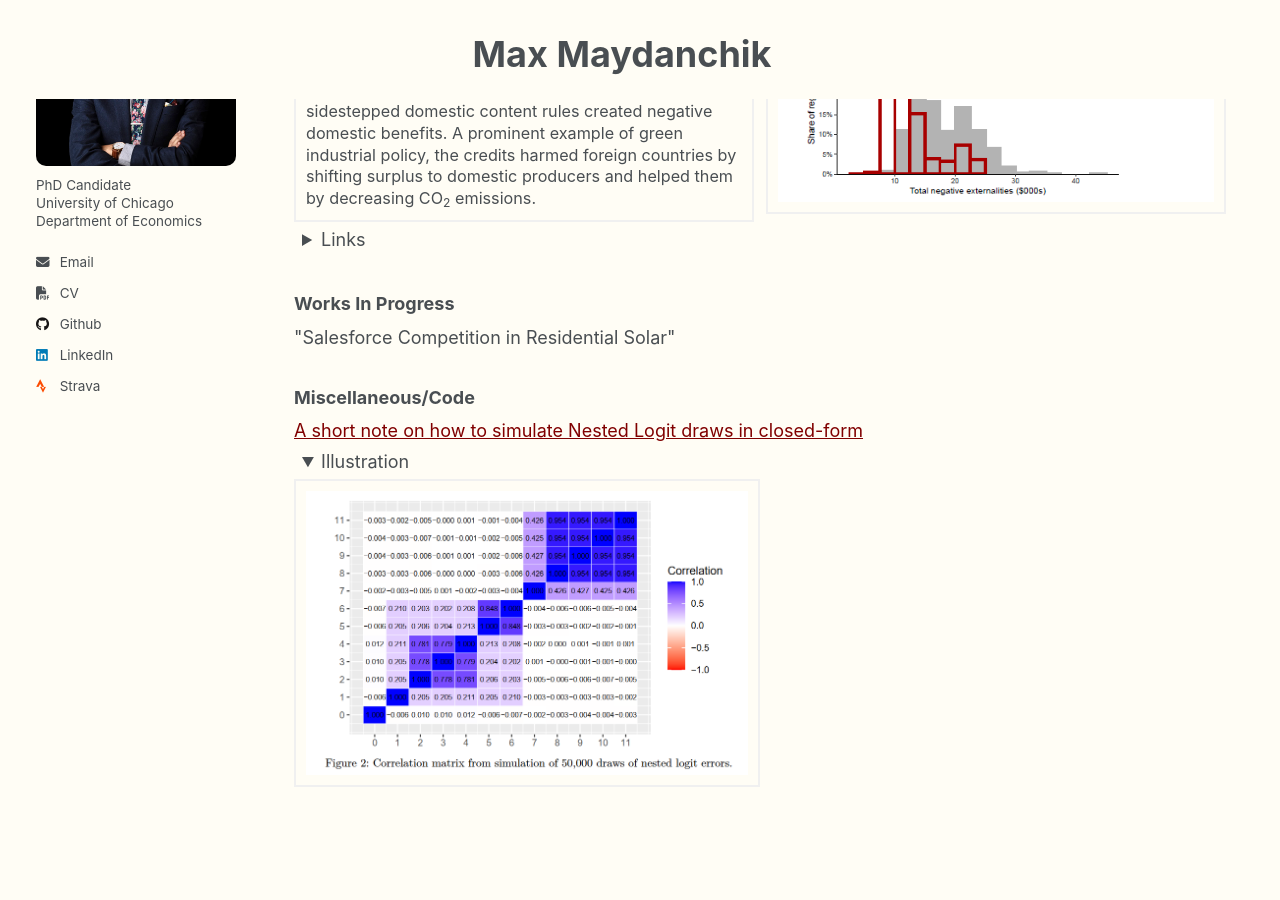
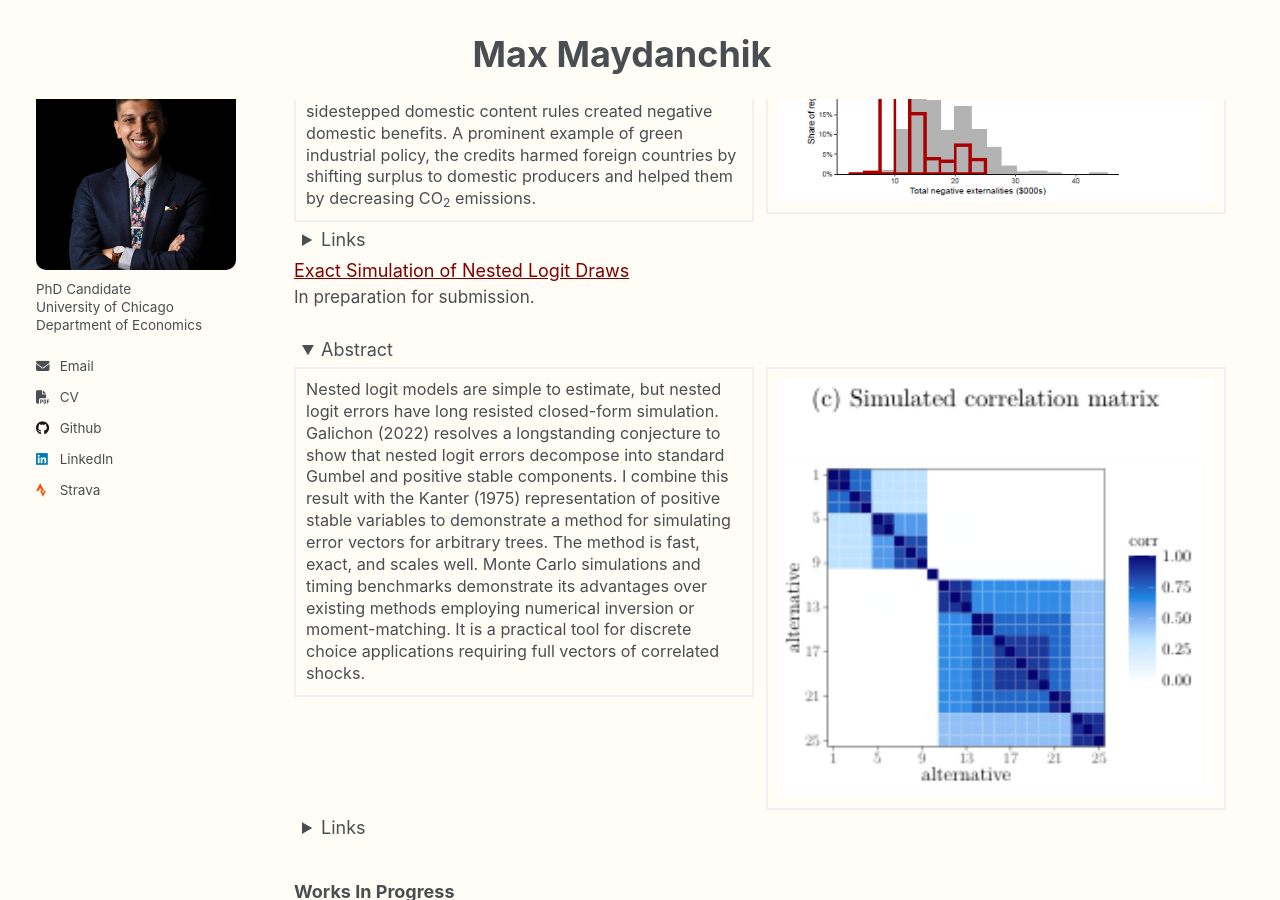
Before and after one commit to MMaydanchik/mmaydanchik.github.io, a Jekyll site: the page built from _pages/about.md, in a window 1280 px wide and 900 px high, scrolled down 506 px. Built offline with Jekyll 4.4.1, drawn with Linux system fonts in a browser that asks for light colours.

Commit message:
NL Sampling Draft

```diff
--- a/_pages/about.md
+++ b/_pages/about.md
@@ -56,8 +56,6 @@ I'm a <u>fifth-year PhD candidate</u> in the Economics Department at the <u>Univ
 
 My research uses tools from <u>industrial organization</u> for <u>public & environmental economics</u> questions. I am particularly interested in markets for and the adoption of new green technologies.
 
-<!-- I am a lifelong ([northside](https://www.youtube.com/watch?v=HOp8w2PgHlM)) Chicago sports fan, for better or for worse. -->
-
 ### Working Papers
 
 <a href="/files/EVTrade.pdf" class="maroon"><m>"The Effects of "Buy American": Electric Vehicles and the Inflation Reduction Act"</m></a> \
@@ -84,25 +82,34 @@ NBER Working Paper #33032, March 2026 (**Revise and Resubmit** at *American Econ
 </div>
 </details>
 
-<!-- <details closed>
-<summary>Media coverage</summary>
-</details> -->
+
+<div>
+<a href="/files/NLsampling.pdf" class="maroon"> Exact Simulation of Nested Logit Draws </a>
+</div>
+In preparation for submission.
+
+<details open>
+<summary>Abstract</summary>
+<div class="details-grid">
+  <div class="paper-abstract" style="border: 2px solid #f0f0f0; background-color: inherit; padding: 10px;">
+  Nested logit models are simple to estimate, but nested logit errors have long resisted closed-form simulation. Galichon (2022) resolves a longstanding conjecture to show that nested logit errors decompose into standard Gumbel and positive stable components. I combine this result with the Kanter (1975) representation of positive stable variables to demonstrate a method for simulating error vectors for arbitrary trees. The method is fast, exact, and scales well. Monte Carlo simulations and timing benchmarks demonstrate its advantages over existing methods employing numerical inversion or moment-matching. It is a practical tool for discrete choice applications requiring full vectors of correlated shocks.
+  </div>
+
+  <div class="paper-figure" style="border: 2px solid #f0f0f0; padding: 10px;">
+  <img src="/images/NLsampling_Fig2c.png" alt="Description">
+  </div>
+</div>
+</details>
+
+<details closed>
+<summary>Links</summary>
+<div class="paper-links" style="border: 2px solid #f0f0f0; background-color: inherit; padding: 10px;">
+<a href="/files/NLsampling.pdf">Link to Paper</a>
+</div>
+</details>
+
 
 ### Works In Progress
 <div>
 "Salesforce Competition in Residential Solar"
 </div>
-
-### Miscellaneous/Code
-<div>
-<a href="/files/NL_sampling.pdf" class="maroon"> A short note on how to simulate Nested Logit draws in closed-form </a>
-</div>
-
-<details open>
-<summary>Illustration</summary>
-<div class="details-grid details-grid--max-half">
-  <div class="paper-figure" style="border: 2px solid #f0f0f0; padding: 10px;">
-  <img src="/images/NLSampling_Fig2.png" alt="Description">
-  </div>
-</div>
-</details>
```
Also changed, not shown: images/NLsampling_Fig2c.png (added), 1 other file.
